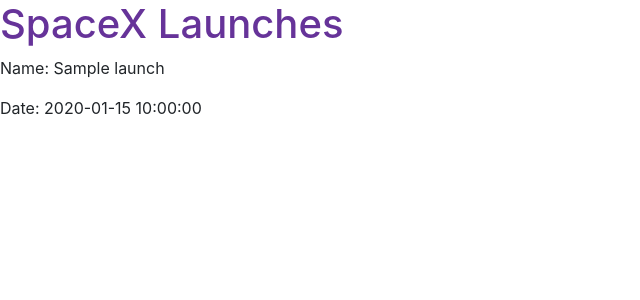
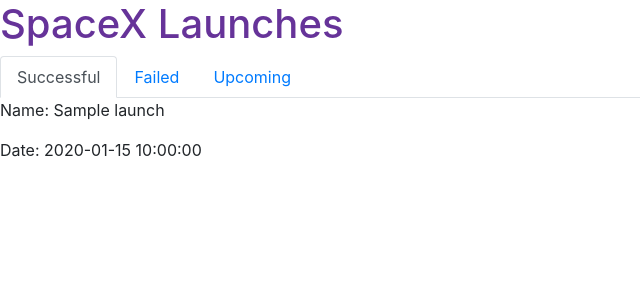
Before and after one commit to TadiwanasheZvidzaRodney/spacex-launches, a Flask app: template templates/index.html in a window 1280 px wide. Shown: the top 300 px of the page, without its empty margins (0-640 px from the left). Run offline with Flask 3, Linux system fonts and the light colour scheme; the template is opened without the code that fills it: most values are stand-ins (such as "Sample title", 1, 10 or a date in 2020); some libraries are stand-ins or nearby versions.

Commit message:
added nav tabs-links

```diff
--- a/templates/index.html
+++ b/templates/index.html
@@ -23,6 +23,25 @@
 </head>
 <body>
 <h1>SpaceX Launches</h1>
+
+    <ul class="nav nav-tabs">
+        <li class="nav-item">
+            <a class="nav-link active" data-toggle="tab" href="#successful">Successful</a>
+        </li>
+        <li class="nav-item">
+            <a class="nav-link" data-toggle="tab" href="#failed">Failed</a>
+        </li>
+        <li class="nav-item">
+            <a class="nav-link" data-toggle="tab" href="#upcoming">Upcoming</a>
+        </li>
+    </ul>
+
+    <div class="tab-content">
+        <div id="successful" class="container tab-pane active"></div>
+        <div id="failed" class="container tab-pane fade"></div>
+        <div id="upcoming" class="container tab-pane fade"></div>
+    </div>
+
     {% for launch in launches.successful %}
         <div>
             <p>Name: {{launch.name}}</p>
```
